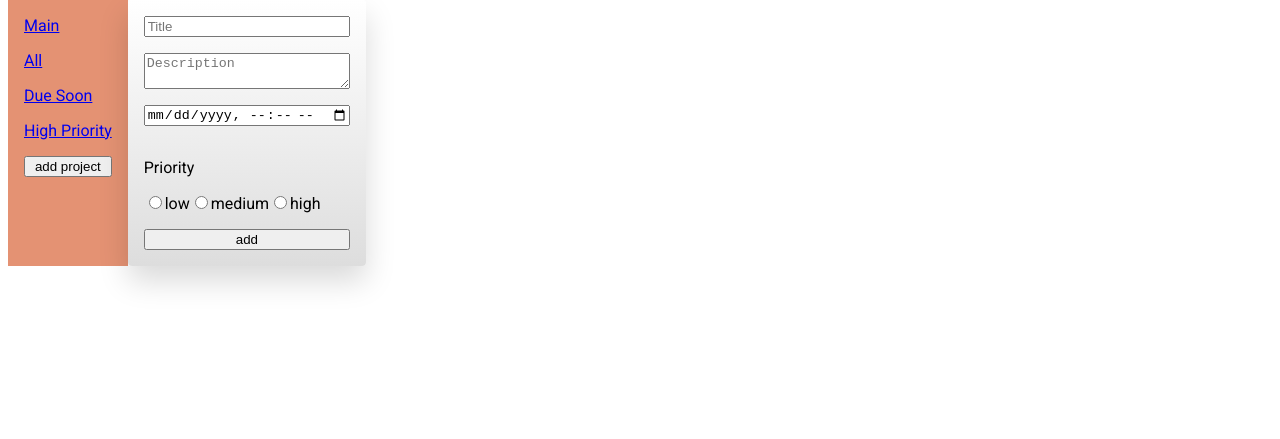
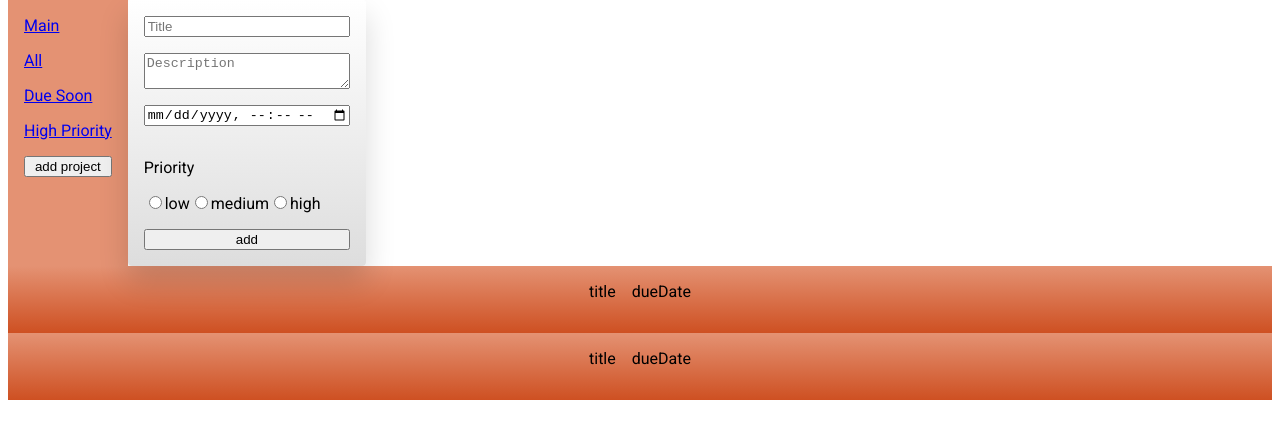
Before and after one commit to ChrisStogsdill/odin-todo-list, a plain HTML site: page index.html in a window 1280 px wide. Shown: the part 81-520 px from the top of the page. Drawn offline with Linux system fonts and the light colour scheme.

```diff
--- a/index.html
+++ b/index.html
@@ -29,7 +29,31 @@
 
         </div>
     </div>
-    <div id="created-task-container"></div>
+
+
+</div>
+
+<div id="created-task-area">
+    <div class="task-container">
+        <div class="task-title-area" id="task-title-area">
+            <p>title</p>
+            <p>dueDate</p>
+        </div>
+        <div class="task-description-area" id="task-description-area">
+            <p>this is a test description</p>
+        </div>
+    </div>
+
+    <div class="task-container">
+        <div class="task-title-area" id="task-title-area">
+            <p>title</p>
+            <p>dueDate</p>
+        </div>
+        <div class="task-description-area" id="task-description-area">
+            <p>this is a test description</p>
+        </div>
+    </div>
+
 
 </div>
 
```
Also changed, not shown: bundle.js (+2 -2 lines).
